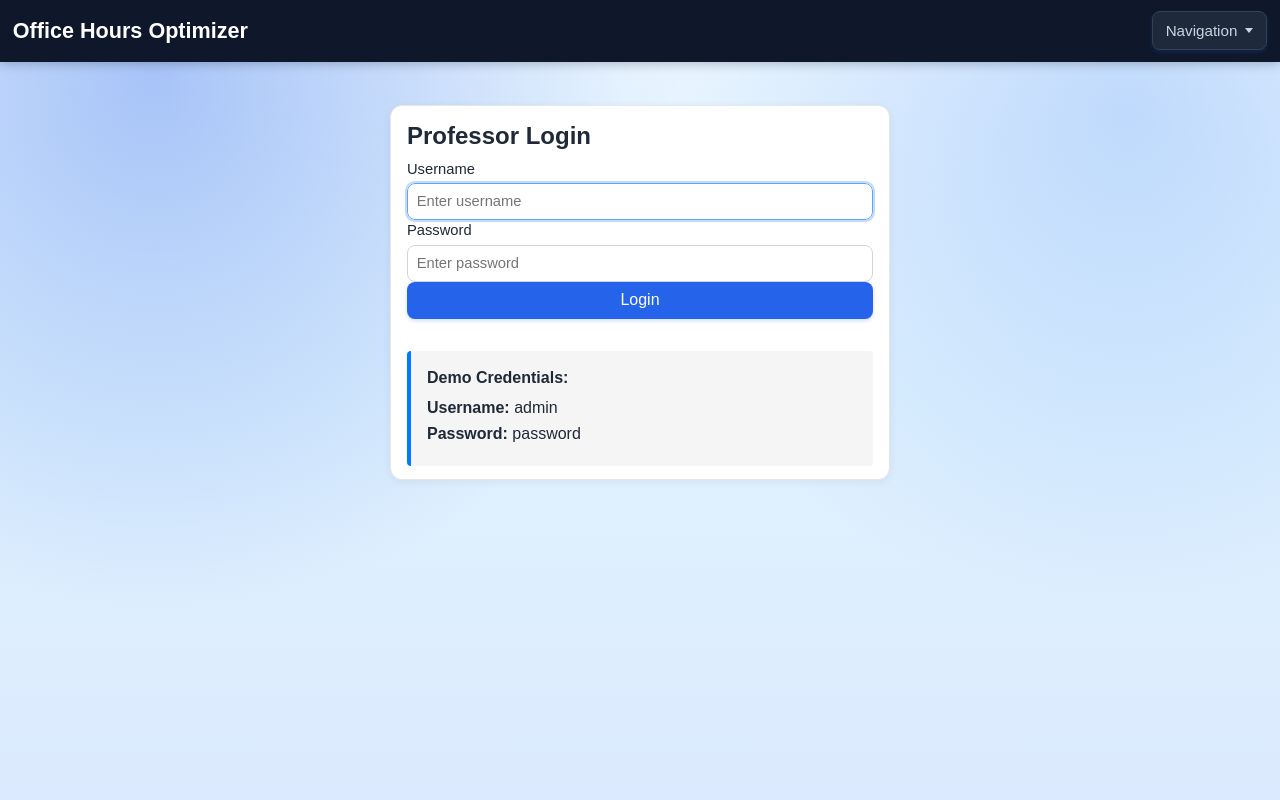
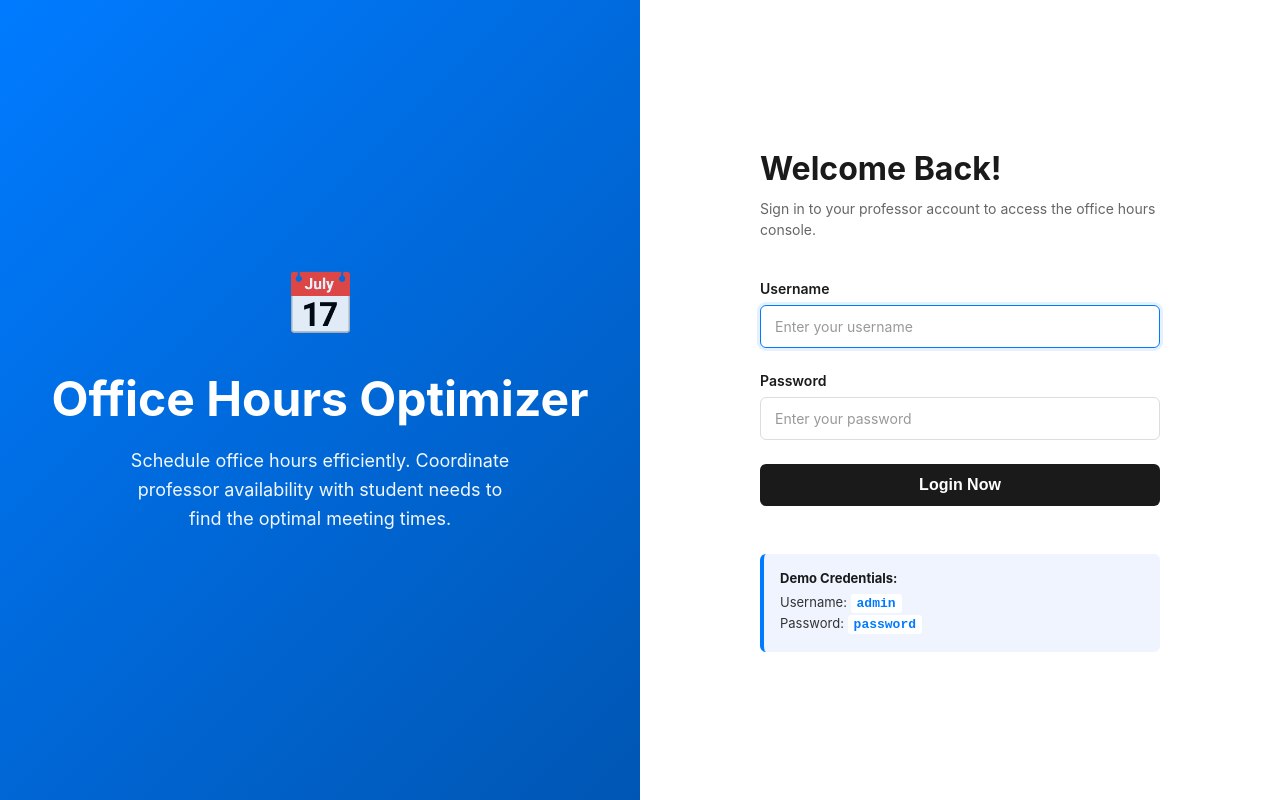
Before and after one commit to nsumerauer/Office_Hours_Website, a Flask app: page /professor-login in a window 1280 px wide. Run offline with Flask 3, Linux system fonts and the light colour scheme; some libraries are stand-ins or nearby versions.

Commit message:
Improved Login Screen Design
This Commit vastly improves the visual quality of the login screen for professors, into a finished product state.

```diff
--- a/templates/login.html
+++ b/templates/login.html
@@ -1,23 +1,289 @@
-{% extends "base.html" %}
-{% block content %}
-<section class="card" style="max-width: 500px; margin: 2rem auto;">
-  <h2>Professor Login</h2>
-  <form method="post" action="{{ url_for('professor_login') }}" class="form-vertical">
-    <label>
-      Username
-      <input type="text" name="username" placeholder="Enter username" required autofocus>
-    </label>
-    <label>
-      Password
-      <input type="password" name="password" placeholder="Enter password" required>
-    </label>
-    <button type="submit" style="width: 100%;">Login</button>
-  </form>
+<!doctype html>
+<html lang="en">
+<head>
+  <meta charset="utf-8">
+  <meta name="viewport" content="width=device-width, initial-scale=1">
+  <title>Professor Login - Office Hours Optimizer</title>
+  <style>
+    * {
+      margin: 0;
+      padding: 0;
+      box-sizing: border-box;
+    }
 
-  <div style="margin-top: 2rem; padding: 1rem; background-color: #f5f5f5; border-radius: 4px; border-left: 4px solid #007bff;">
-    <p style="margin: 0 0 0.5rem 0;"><strong>Demo Credentials:</strong></p>
-    <p style="margin: 0.25rem 0;"><strong>Username:</strong> admin</p>
-    <p style="margin: 0.25rem 0;"><strong>Password:</strong> password</p>
+    body {
+      font-family: -apple-system, BlinkMacSystemFont, 'Segoe UI', 'Roboto', 'Oxygen', 'Ubuntu', 'Cantarell', 'Fira Sans', 'Droid Sans', 'Helvetica Neue', sans-serif;
+      background: #f8f9fa;
+      min-height: 100vh;
+      display: flex;
+    }
+
+    .login-container {
+      display: flex;
+      width: 100%;
+      min-height: 100vh;
+    }
+
+    .login-brand {
+      flex: 1;
+      background: linear-gradient(135deg, #007bff 0%, #0056b3 100%);
+      color: white;
+      display: flex;
+      flex-direction: column;
+      justify-content: center;
+      align-items: center;
+      padding: 60px 40px;
+      text-align: center;
+    }
+
+    .brand-icon {
+      font-size: 60px;
+      margin-bottom: 30px;
+      opacity: 0.9;
+    }
+
+    .brand-title {
+      font-size: 48px;
+      font-weight: 700;
+      margin-bottom: 20px;
+      line-height: 1.2;
+    }
+
+    .brand-description {
+      font-size: 18px;
+      line-height: 1.6;
+      opacity: 0.95;
+      max-width: 400px;
+    }
+
+    .login-form-container {
+      flex: 1;
+      background: white;
+      display: flex;
+      flex-direction: column;
+      justify-content: center;
+      align-items: center;
+      padding: 60px 40px;
+    }
+
+    .login-form-wrapper {
+      width: 100%;
+      max-width: 400px;
+    }
+
+    .welcome-text {
+      margin-bottom: 40px;
+    }
+
+    .welcome-title {
+      font-size: 32px;
+      font-weight: 700;
+      margin-bottom: 10px;
+      color: #1a1a1a;
+    }
+
+    .welcome-subtitle {
+      font-size: 14px;
+      color: #666;
+      line-height: 1.5;
+    }
+
+    .form-group {
+      margin-bottom: 24px;
+    }
+
+    .form-group label {
+      display: block;
+      font-size: 14px;
+      font-weight: 600;
+      color: #1a1a1a;
+      margin-bottom: 8px;
+    }
+
+    .form-group input {
+      width: 100%;
+      padding: 12px 14px;
+      font-size: 14px;
+      border: 1px solid #ddd;
+      border-radius: 6px;
+      transition: all 0.3s ease;
+      font-family: inherit;
+    }
+
+    .form-group input:focus {
+      outline: none;
+      border-color: #007bff;
+      box-shadow: 0 0 0 3px rgba(0, 123, 255, 0.1);
+    }
+
+    .form-group input::placeholder {
+      color: #999;
+    }
+
+    .login-button {
+      width: 100%;
+      padding: 12px 16px;
+      font-size: 16px;
+      font-weight: 600;
+      color: white;
+      background: #1a1a1a;
+      border: none;
+      border-radius: 6px;
+      cursor: pointer;
+      transition: all 0.3s ease;
+      margin-bottom: 16px;
+    }
+
+    .login-button:hover {
+      background: #333;
+      transform: translateY(-1px);
+      box-shadow: 0 4px 12px rgba(0, 0, 0, 0.15);
+    }
+
+    .login-button:active {
+      transform: translateY(0);
+    }
+
+    .demo-credentials {
+      background: #f0f4ff;
+      border-left: 4px solid #007bff;
+      padding: 16px;
+      border-radius: 6px;
+      margin-top: 32px;
+    }
+
+    .demo-credentials-title {
+      font-size: 13px;
+      font-weight: 700;
+      color: #1a1a1a;
+      margin-bottom: 8px;
+    }
+
+    .demo-credentials-item {
+      font-size: 13px;
+      color: #333;
+      margin-bottom: 4px;
+    }
+
+    .demo-credentials-item code {
+      background: #fff;
+      padding: 2px 6px;
+      border-radius: 3px;
+      font-family: 'Courier New', monospace;
+      font-weight: 600;
+      color: #007bff;
+    }
+
+    @media (max-width: 768px) {
+      .login-container {
+        flex-direction: column;
+      }
+
+      .login-brand {
+        padding: 40px 20px;
+        min-height: 300px;
+        justify-content: flex-start;
+        padding-top: 60px;
+      }
+
+      .login-form-container {
+        padding: 40px 20px;
+      }
+
+      .brand-title {
+        font-size: 36px;
+      }
+
+      .brand-icon {
+        font-size: 48px;
+        margin-bottom: 20px;
+      }
+
+      .brand-description {
+        font-size: 16px;
+      }
+
+      .welcome-title {
+        font-size: 24px;
+      }
+    }
+
+    .messages {
+      margin-bottom: 24px;
+    }
+
+    .message {
+      padding: 12px 16px;
+      border-radius: 6px;
+      font-size: 14px;
+      margin-bottom: 12px;
+    }
+
+    .message.error {
+      background: #f8d7da;
+      color: #721c24;
+      border: 1px solid #f5c6cb;
+    }
+
+    .message.success {
+      background: #d4edda;
+      color: #155724;
+      border: 1px solid #c3e6cb;
+    }
+
+    .message.info {
+      background: #d1ecf1;
+      color: #0c5460;
+      border: 1px solid #bee5eb;
+    }
+  </style>
+</head>
+<body>
+  <div class="login-container">
+    <div class="login-brand">
+      <div class="brand-icon">📅</div>
+      <h1 class="brand-title">Office Hours Optimizer</h1>
+      <p class="brand-description">Schedule office hours efficiently. Coordinate professor availability with student needs to find the optimal meeting times.</p>
+    </div>
+
+    <div class="login-form-container">
+      <div class="login-form-wrapper">
+        {% with messages = get_flashed_messages(with_categories=true) %}
+          {% if messages %}
+            <div class="messages">
+              {% for category, message in messages %}
+                <p class="message {{ category }}">{{ message }}</p>
+              {% endfor %}
+            </div>
+          {% endif %}
+        {% endwith %}
+
+        <div class="welcome-text">
+          <h2 class="welcome-title">Welcome Back!</h2>
+          <p class="welcome-subtitle">Sign in to your professor account to access the office hours console.</p>
+        </div>
+
+        <form method="post" action="{{ url_for('professor_login') }}">
+          <div class="form-group">
+            <label for="username">Username</label>
+            <input type="text" id="username" name="username" placeholder="Enter your username" required autofocus>
+          </div>
+
+          <div class="form-group">
+            <label for="password">Password</label>
+            <input type="password" id="password" name="password" placeholder="Enter your password" required>
+          </div>
+
+          <button type="submit" class="login-button">Login Now</button>
+        </form>
+
+        <div class="demo-credentials">
+          <div class="demo-credentials-title">Demo Credentials:</div>
+          <div class="demo-credentials-item">Username: <code>admin</code></div>
+          <div class="demo-credentials-item">Password: <code>password</code></div>
+        </div>
+      </div>
+    </div>
   </div>
-</section>
-{% endblock %}
+</body>
+</html>
```
